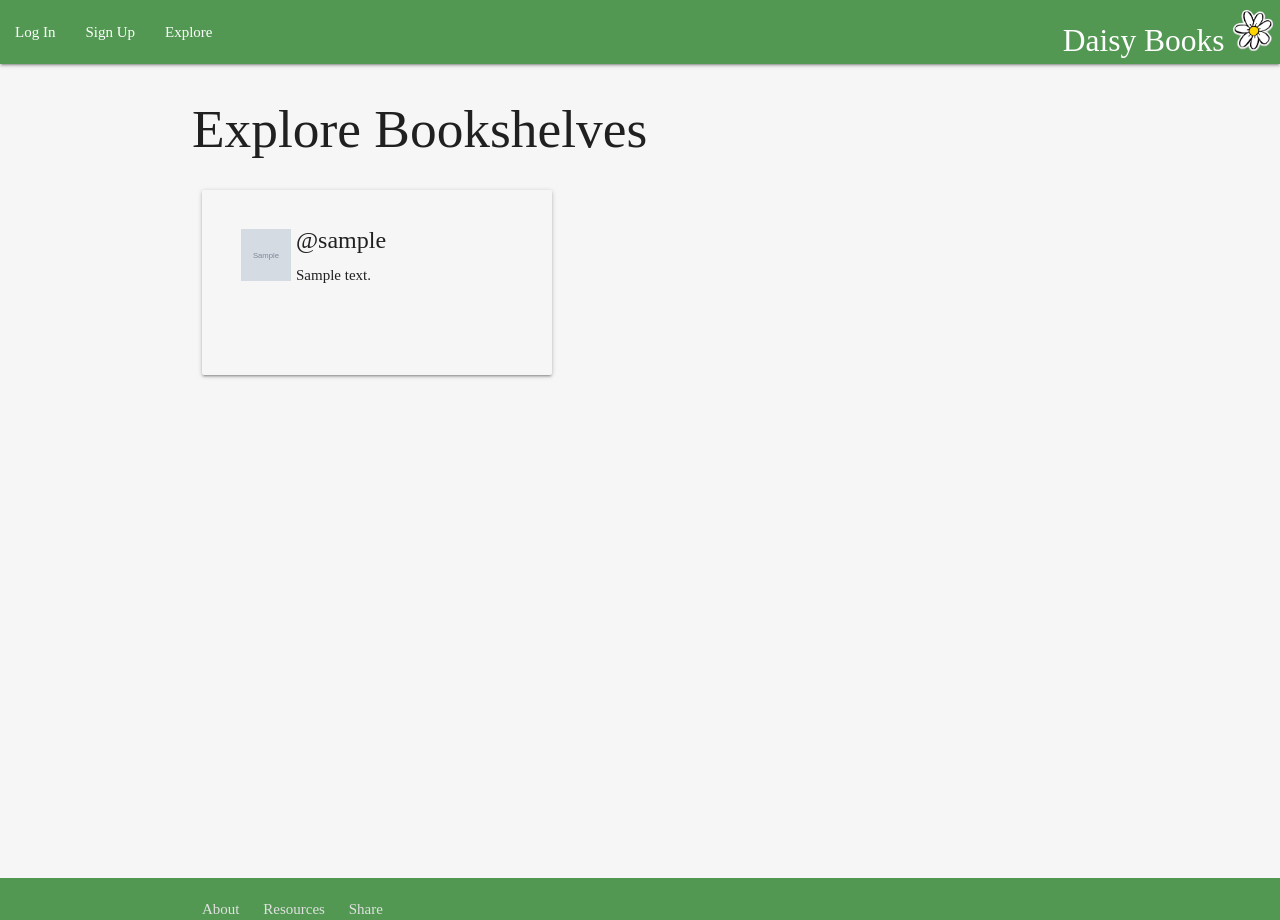
After one commit to Moberg242/bookdaisy, a Django app: page /explore/ in a window 1280 px wide. The commit adds this page. Run offline with Django 5.2, Linux system fonts and the light colour scheme; tables that the repository leaves empty hold one stand-in row (values such as "Sample post"); grey boxes marked "Sample" are stand-in pictures; some web fonts are replaced.

Commit message:
able to view friends' shelves

```diff
--- a/bookdaisy/books/admin.py
+++ b/bookdaisy/books/admin.py
@@ -4,6 +4,7 @@ from .models import Book, Profile
 
 # Register your models here.
 admin.site.register(Book)
+admin.site.register(Profile)
 admin.site.unregister(Group)
 admin.site.unregister(User)
 
--- a/bookdaisy/books/forms.py
+++ b/bookdaisy/books/forms.py
@@ -42,7 +42,7 @@ class ProfileForm(ModelForm):
 
     class Meta:
         model = User
-        fields = ('username', 'first_name', 'last_name', 'email')
+        fields = ('username', 'email', 'description', 'image')
 
     def __init__(self, *args, **kwargs):
         user = kwargs.pop('instance', None)
--- a/bookdaisy/books/models.py
+++ b/bookdaisy/books/models.py
@@ -46,6 +46,8 @@ class Book(models.Model):
 
 class Profile(models.Model):
     user = models.OneToOneField(User, on_delete=models.CASCADE)
+    description = models.CharField(max_length=200, null=True, blank=True)
+    image = models.ImageField(null=True, blank=True)
     darkTheme = models.BooleanField(default=False)
     color = ColorField(default='000000')
     follows = models.ManyToManyField("self",
--- a/bookdaisy/books/static/css/style.css
+++ b/bookdaisy/books/static/css/style.css
@@ -83,6 +83,7 @@ input[type=number] {
 #searchform, .edit_shelf_container {
     display: flex;
     flex-direction: row;
+    flex-wrap: wrap;
 }
 
 #searchform > input[type=text] {
@@ -115,7 +116,13 @@ a:hover {
 }
 
 #card-image {
-    width: 300px;
+    width: 170px;
+}
+
+#explore-card {
+    width: 350px;
+    height: 185px;
+    margin: 10px;
 }
 
 .card {
--- a/bookdaisy/books/templates/base.html
+++ b/bookdaisy/books/templates/base.html
@@ -29,12 +29,14 @@
                 <li><a href="{% url 'home' user.id %}">Home</a></li>
                 <li><a href="{% url 'index' '1' 'title' %}">My Library</a></li>
                 <li><a href="{% url 'add_book' %}">Add a Book</a></li>
+                <li><a href="{% url 'explore' %}">Explore</a></li>
                 <li><a href="{% url 'logout' %}">Log Out</a></li>
                 {% else %}
                 <li><a href="{% url 'login' %}">Log In</a></li>
                 <li><a href="{% url 'signup' %}">Sign Up</a></li>
+                <li><a href="{% url 'explore' %}">Explore</a></li>
+                {% endif %}
             </ul>
-            {% endif %}
             <a href="#" class="brand-logo right">Daisy Books <img id="headerimg"
                     src="{% static 'daisy.webp' %}" alt=""></a>
         </div>
@@ -45,10 +47,12 @@
         <li><a href="{% url 'home' user.id %}">Bookshelf</a></li>
         <li><a href="{% url 'index' '1' 'title' %}">My Library</a></li>
         <li><a href="{% url 'add_book' %}">Add a Book</a></li>
+        <li><a href="{% url 'explore' %}">Explore</a></li>
         <li><a href="{% url 'logout' %}">Log Out</a></li>
         {% else %}
         <li><a href="{% url 'login' %}"></a>Log In</li>
         <li><a href="{% url 'signup' %}"></a>Sign Up</li>
+        <li><a href="{% url 'explore' %}">Explore</a></li>
         {% endif %}
     </ul>
 
--- /dev/null
+++ b/bookdaisy/books/templates/explore.html
@@ -0,0 +1,23 @@
+{% extends 'base.html' %} {% block content %}
+
+<h2>Explore Bookshelves</h2>
+
+<div class="edit_shelf_container">
+{% for profile in profiles %}
+<a href="{% url 'home' profile.user.id %}">
+      <div class="card" id="explore-card">
+          <div class="card-content" style="display: flex; flex-wrap: wrap;">
+          {% if profile.image %}
+          <img src="{{profile.image.url}}" alt="" style="width: 50px; margin: 5px;">
+          {% endif %}
+          <div>
+          <span class="card-title">@{{profile.user.username}}</span>
+          {% if profile.description %}
+          <p>{{profile.description}}</p>
+          {% endif %}
+        </div></div>
+      </div></a>
+    {% endfor %}
+</div>
+
+{% endblock %}
--- a/bookdaisy/books/urls.py
+++ b/bookdaisy/books/urls.py
@@ -5,6 +5,7 @@ from django.conf import settings
 
 urlpatterns = [
     path('about/', views.about, name='about'),
+    path('explore/', views.explore, name='explore'),
     path('profile/edit/', views.edit_profile, name='edit_profile'),
     path('bookshelf/<int:pk>', views.home, name='home'),
     path('bookshelf/remove/<book_id>/', views.remove, name='remove'),
--- a/bookdaisy/books/views.py
+++ b/bookdaisy/books/views.py
@@ -24,6 +24,10 @@ register = template.Library()
 def about(req):
      return render(req, 'about.html')
 
+def explore(req):
+    profiles = Profile.objects.all()
+    return render(req, 'explore.html', {'profiles':profiles})
+
 @login_required
 def edit_profile(req):
     user = User.objects.get(id=req.user.id)
@@ -44,7 +48,7 @@ def signup(request):
     if form.is_valid():
       user = form.save()
       login(request, user)
-      return redirect('home')
+      return redirect('explore')
     else:
       error_message = 'Invalid sign up - try again'
   form = UserCreationForm()
```
Also changed, not shown: bookdaisy/books/templates/books/bookshelf/home.html (+9 -3 lines), bookdaisy/books/migrations/0020_profile_description_profile_image.py (added), bookdaisy/media/acotar_r0KpUGv.webp (added), 4 other files.
